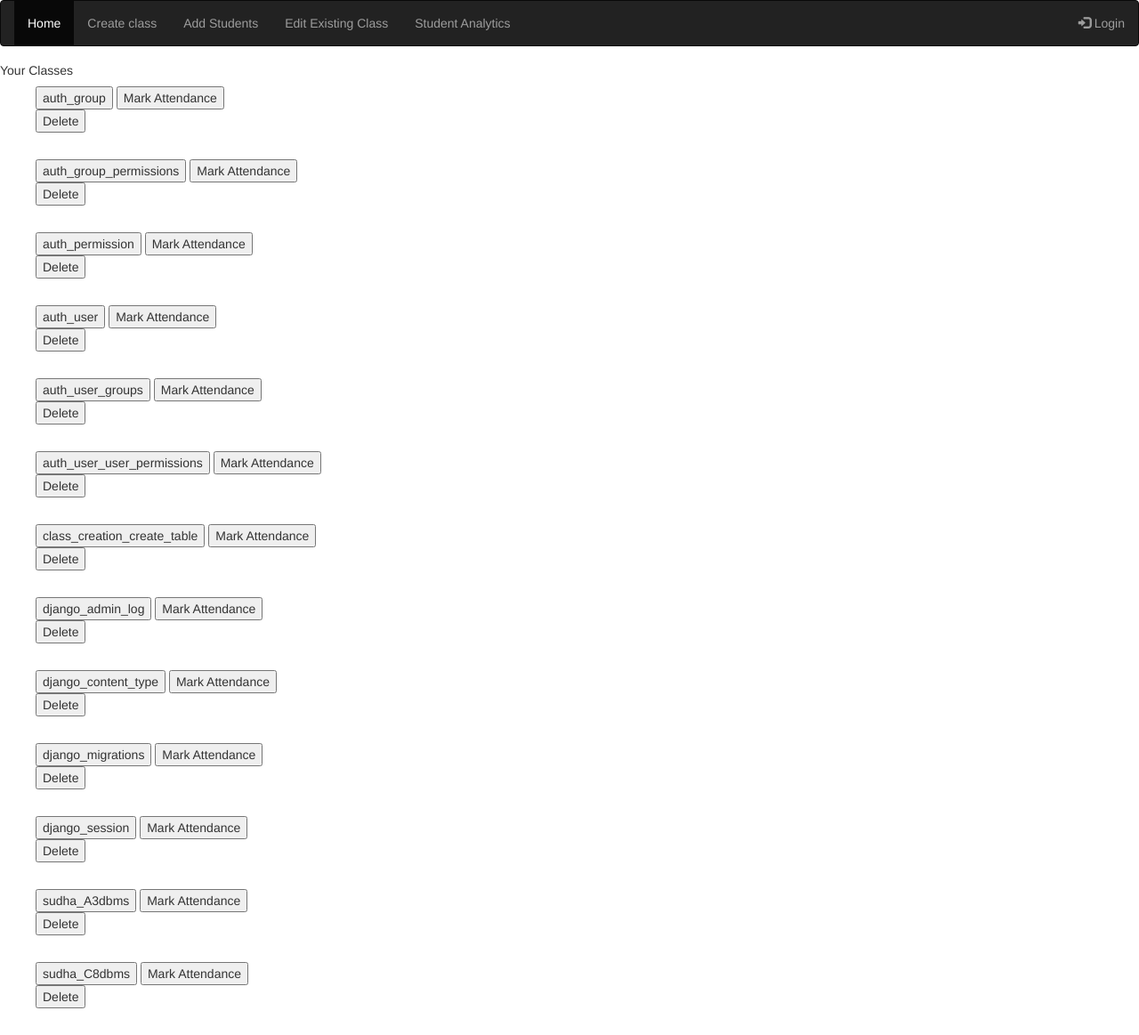
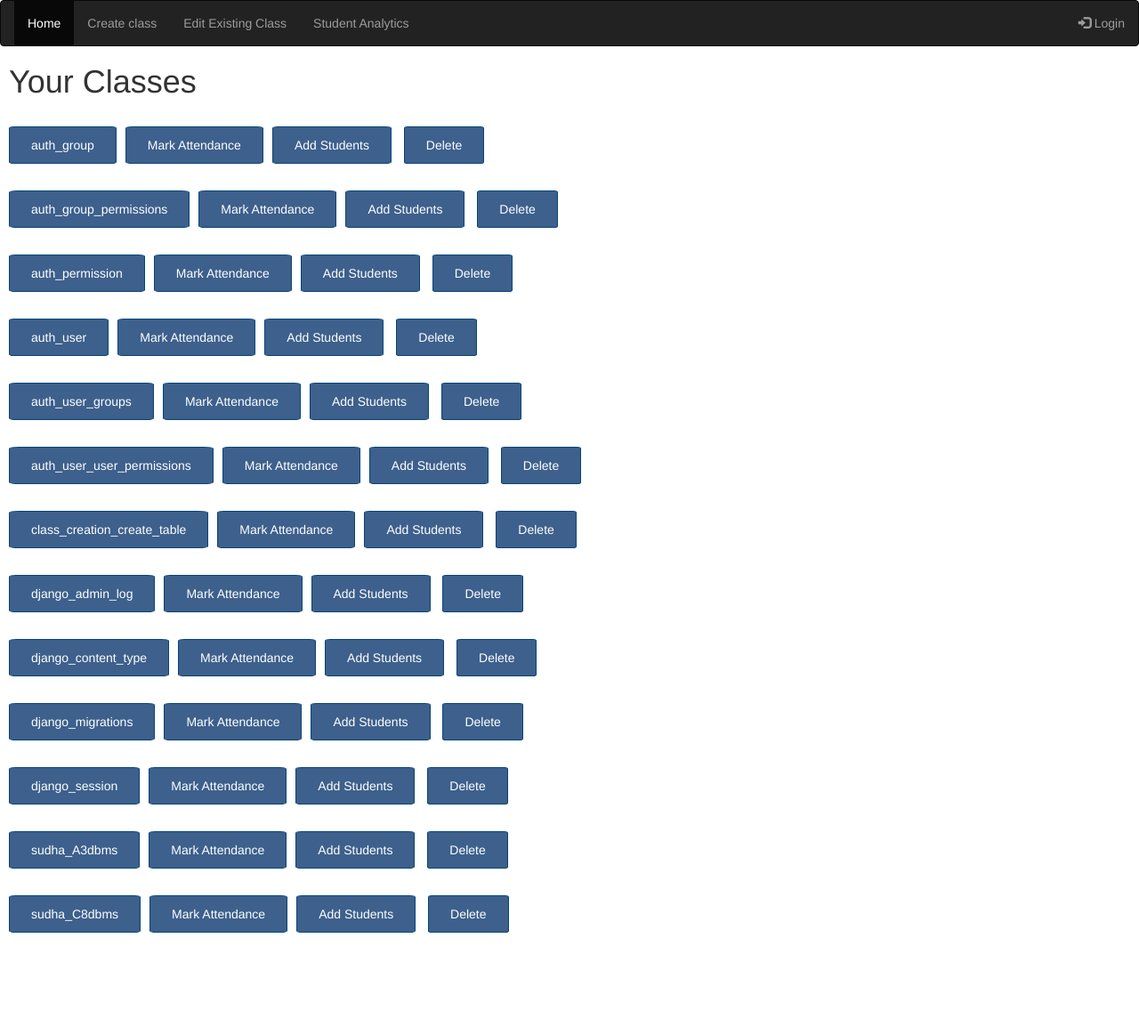
Before and after one commit to sumukola/Attendance_Management, a Django app: page /home in a window 1280 px wide. Shown: the whole page at 89% size. After the commit the page ends 1048 px from the top, so only its background shows below. Run offline with Django 3.2, Linux system fonts and the light colour scheme; some libraries are stand-ins or nearby versions.

Commit message:
homepage updated mark attendance left

```diff
--- a/addstu/urls.py
+++ b/addstu/urls.py
@@ -1,6 +1,6 @@
 from django.urls import path
 from addstu import views
 urlpatterns = [
-    path('addordel',views.addordel,name='addordel'),
-    path('stu_cred',views.stu_cred,name='stu_cred')
+    path('addordel/<classname>',views.addordel,name='addordel'),
+    path('stu_cred/<classname>',views.stu_cred,name='stu_cred')
 ]
--- a/home/urls.py
+++ b/home/urls.py
@@ -3,5 +3,6 @@ from . import views
 urlpatterns = [path('',views.home),
     path('homepage',views.home,name="homepage"),
     path('',include('class_creation.urls')),
-    path('delete_class/<tablename>',views.delete_class,name="delete_class")
+    path('delete_class/<tablename>',views.delete_class,name="delete_class"),
+    path('show_class/<classname>',views.show_class,name='show_class')
 ]
--- a/home/views.py
+++ b/home/views.py
@@ -1,15 +1,15 @@
 from random import sample
 from typing import Collection
-from django.shortcuts import render
+from django.shortcuts import redirect, render
 from django.db import connection, connections
 from django.contrib import messages
 from class_creation import views
 
-def sample_view(request):
+def get_username(request):
     return request.user.username
 
 def home(request):
-    username = sample_view(request)
+    username = get_username(request)
     tables = connection.introspection.table_names()
     usertables = []
     for table in tables:
@@ -17,9 +17,7 @@ def home(request):
             usertables.append(table)
     if len(usertables)!=0:
         return render(request,'homepage.html',{'tables':usertables})
-    else:
-        message = messages.success(request,"You didn't create any class")
-        return render(request,'homepage.html',{'message':message})
+    return render(request,'homepage.html',{"messages":['Classes created are displayed here.']})
 
 def createclass(request):
     return render(request,'class_creation/views/show_class_details_page')
@@ -28,5 +26,10 @@ def delete_class(request,tablename):
     username = request.user.username
     with connection.cursor() as cursor:
         cursor.execute('Drop table {}'.format(tablename))
-        usertables = views.usertab(username)
-    return render(request,'homepage.html',{'tables':usertables})
+    return redirect('homepage')
+
+def show_class(request,classname):
+    with connection.cursor() as cursor:
+        cursor.execute("select * from {}".format(classname))
+        students = cursor.fetchall()
+    return render(request,'show_class.html',{'students':students})
--- a/templates/base.html
+++ b/templates/base.html
@@ -15,7 +15,6 @@
       <ul class="nav navbar-nav">
         <li class="active"><a href="{% url 'homepage' %}">Home</a></li>
         <li><a href="{% url 'createclass' %}">Create class</a></li>
-        <li><a href="{% url 'addordel' %}">Add Students</a></li>
         <li><a href="">Edit Existing Class</a></li>
         <li><a href="">Student Analytics</a></li>
       </ul>
--- a/templates/homepage.html
+++ b/templates/homepage.html
@@ -1,22 +1,64 @@
 {% extends 'base.html' %}
 
 {% block content%}
-        {% if username %}
-            <center><h2> Hi {{username}}! </h2></center>
-        {% endif %}
+
+    {% if username %}
+        <center><h2> Hi {{username}}! </h2></center>
+    {% endif %}
     {% if messages %}
         {% for message in messages %}
             {{message}}
         {% endfor %}
     {% endif %}
+
+
     {% if tables %}
-        <h5>Your Classes</h5>
+        <div class="head"><h1>Your Classes</h1></div>
         {% for table in tables %}
-                <ul><button type="submit">{{table}}</button>
-                    <button type="submit" name=table>Mark Attendance</button>
+                <div class="btn-group">
+                    <form action="{% url 'show_class' classname=table %}"><button type="submit">{{table}}</button></form>
+                    <form><button type="submit" name=table>Mark Attendance</button></form>
+                    <form action="{% url 'addordel' classname=table %}"><button type="submit" name=table>Add Students</button></form>
                     <form action="{% url 'delete_class' tablename=table %}">
                         <button type="submit" name=table>Delete</button>
-                    </form></ul><br>
+                    </form>
+                </div>
         {% endfor %}
     {% endif %}
+    <style>
+        .head{
+            margin: 10px;
+        }
+        .btn-group {
+            display: table;
+            margin-top: 30px;
+        }
+        .btn-group form{
+            display:inline;
+            margin-left: 10px;
+        }
+          .btn-group button{
+            background-color: #002e69c2; /* Green background */
+            border: 1px solid rgb(8, 69, 119); /* Green border */
+            color: rgb(255, 255, 255); /* White text */
+            padding: 10px 24px; /* Some padding */
+            cursor: pointer; /* Pointer/hand icon */
+            border-radius: 5%;
+          }
+
+          /* Clear floats (clearfix hack) */
+          .btn-group:after {
+            content: "";
+            clear: both;
+            display: table;
+          }
+
+          .btn-group button:not(:last-child) {
+            border-right: none; /* Prevent double borders */
+          }
+
+          /* Add a background color on hover */
+          .btn-group button:hover {
+            background-color: #020202;
+    </style>
 {% endblock%}
```
Also changed, not shown: addstu/views.py (+20 -4 lines), class_creation/views.py (+4 -4 lines), templates/add_students.html (+6 -5 lines), templates/show_class.html (added, +9 -0 lines), users/views.py (+3 -7 lines), db.sqlite3.
